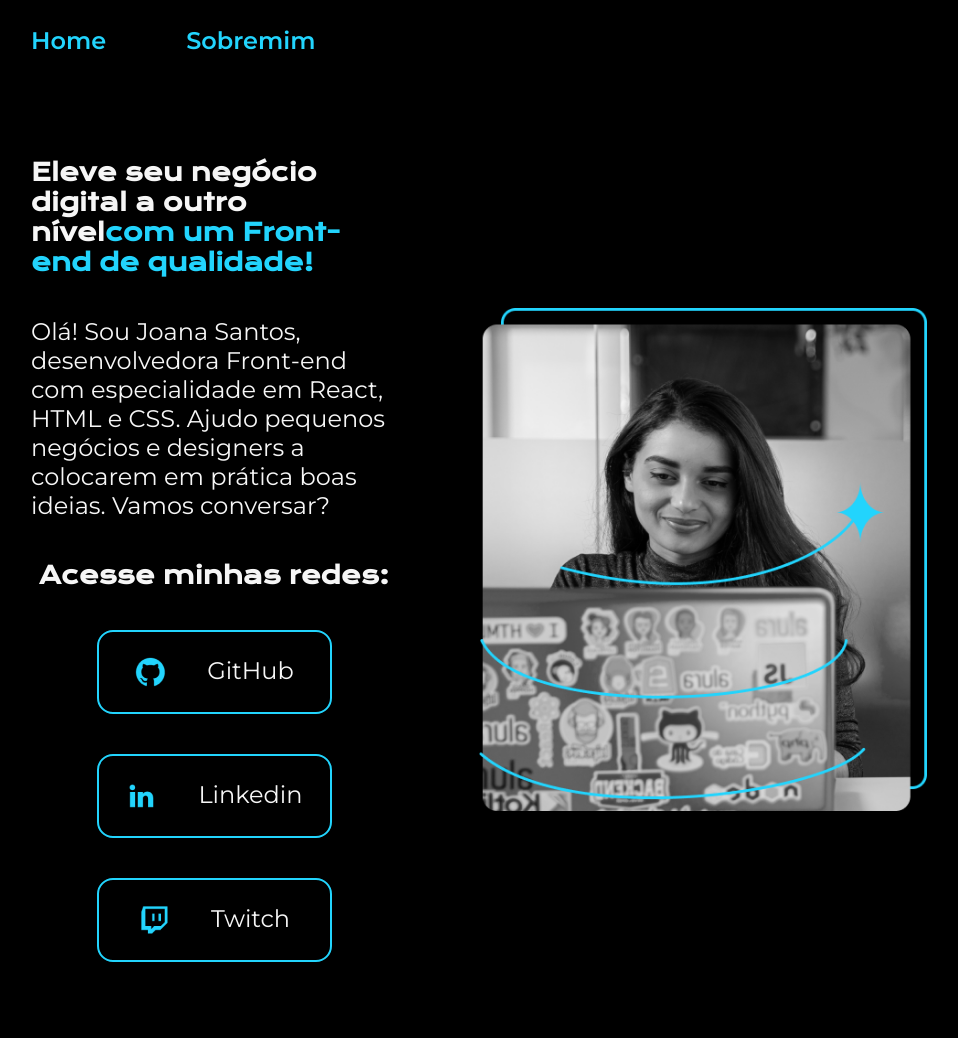
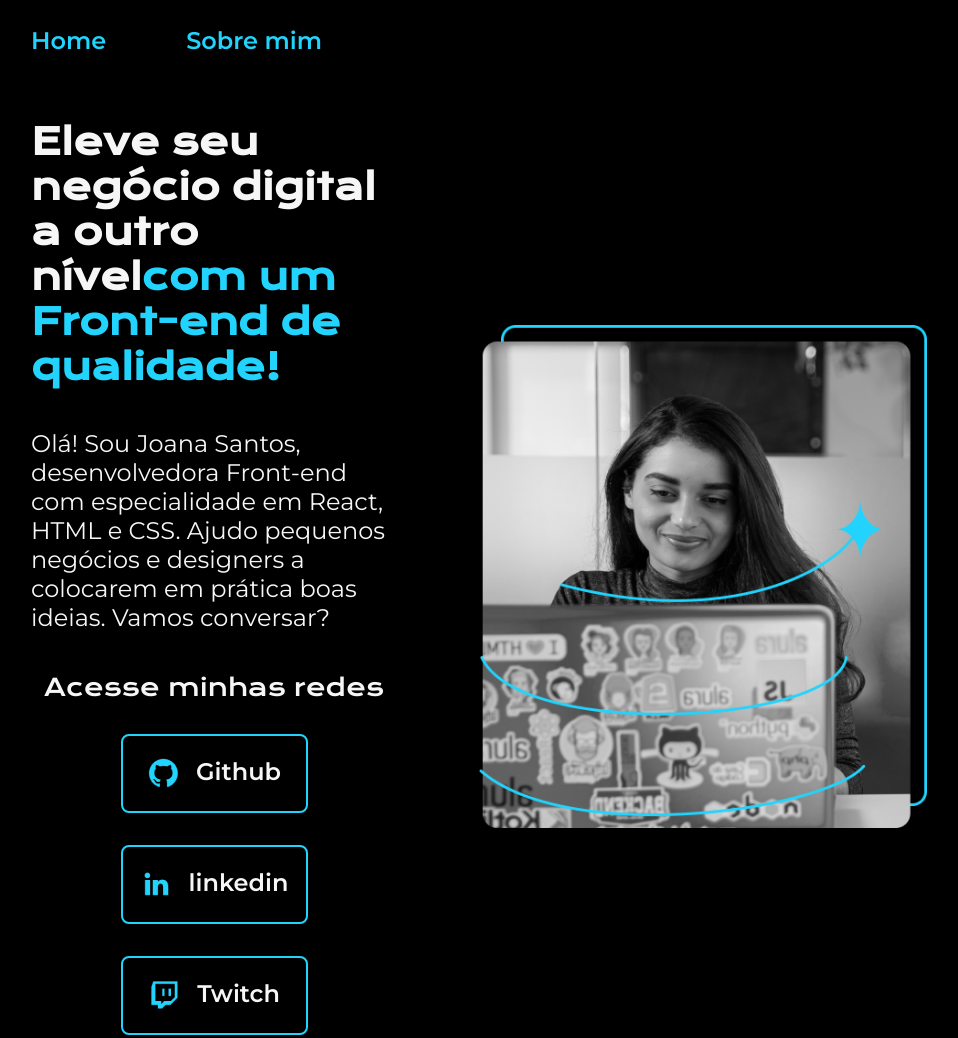
Before and after one commit to LuizFelipeMoraesSantos/rapositorio_aulas_alura, a plain HTML site: page index.html in a window 1280 px wide. Shown: the top 1038 px of the page, without its empty margins (161-1119 px from the left). Drawn offline with nearby package versions, Linux system fonts and the light colour scheme.

Commit message:
conserto de erros

```diff
--- a/index.html
+++ b/index.html
@@ -13,7 +13,7 @@
     <header class="cabecalho">
         <nav class="cabecalho__menu">
             <a class="cabecalho__menu__link" href="index.html">Home</a>
-            <a class="cabecalho__menu__link" href="about.html">Sobremim</a>
+            <a class="cabecalho__menu__link" href="about.html">Sobre mim</a>
         </nav>
     </header>
     <main class="apresentacao">
@@ -27,20 +27,19 @@
             colocarem em prática boas ideias. Vamos
             conversar?</p>
             <div class="apresentacao__links">
-                <h2 class="apresentacao__links__subtitulo">Acesse minhas redes:</h2>
-                <a class="apresentacao__links__link" href="https://github.com/">
-                    <img src="./assets/github.png" alt="">
-                    GitHub
+                <h2 class="apresentacao__links__subtitulo">Acesse minhas redes</h2>
+                <a class="apresentacao__links__navegacao" href="https://github.com/rafaballerini">
+                    <img src="./assets/github.png">
+                    Github
                 </a>
-                <a class="apresentacao__links__link" href="https://br.linkedin.com/">
-                    <img src="./assets/linkedin.png" alt="">
-                    Linkedin
+                <a class="apresentacao__links__navegacao" href="https://linkedin.com/in/rafaellaballerini">
+                    <img src="./assets/linkedin.png">
+                    linkedin
                 </a>
-                <a class="apresentacao__links__link" href="https://www.twitch.tv/">
-                    <img src="./assets/twitch.png" alt="">
+                <a class="apresentacao__links__navegacao" href="https://twitch.tv/guilimadev">
+                    <img src="./assets/twitch.png">
                     Twitch
                 </a>
-
             </div>
         </section>
         <img class="apresentacao__imagem" src="./assets/Imagem.png" alt="Foto da Joana Santos programando">
--- a/styles/style.css
+++ b/styles/style.css
@@ -1,15 +1,14 @@
 @import url('https://fonts.googleapis.com/css2?family=Krona+One&family=Montserrat:wght@400;600&display=swap');
 
+:root {
+    --cor-primaria: #000000;
+    --cor-secundaria: #F6F6F6;
+    --cor-terciaria: #22D4FD;
+    --cor-hover: #272727;
 
-:root{
-    --cor--primaria: #000000;
-    --cor--secundaria: #F6F6F6;
-    --cor--terciaria: #22D4FD;
-    --cor--hover: #272727;
-    --fonte--primaria: 'Krona One', sans-serif;
-    --fonte--secundaria: 'Montserrat', sans-serif;
+    --fonte-primaria: 'Krona One', sans-serif;
+    --fonte-secundaria: 'Montserrat', sans-serif;
 }
-
 *{
     margin: 0;
     padding: 0;
@@ -17,35 +16,25 @@
 
 body{
     box-sizing: border-box;
-    background-color: var(--cor--primaria);
-    color: var(--cor--secundaria);
+    background-color: var(--cor-primaria);
+    color: var(--cor-secundaria);
 }
-
 .cabecalho{
-    display: flex;
     padding: 2% 0% 0% 15%;
 }
-
 .cabecalho__menu{
     display: flex;
     gap: 80px;
 }
-.cabecalho__menu__link {
-    font-family: var(--fonte--secundaria);
+.cabecalho__menu__link{
+    font-family: var(--fonte-secundaria);
     font-size: 1.5rem;
     font-weight: 600;
-    color: var(--cor--terciaria);
+    color: var(--cor-terciaria);
     text-decoration: none;
 }
-
-
-
-.titulo-destaque{
-    color: var(--cor--terciaria);
-}
-
 .apresentacao{
-    margin: 8% 15%;
+    padding: 5% 15%;
     display: flex;
     align-items: center;
     justify-content: space-between;
@@ -59,61 +48,58 @@ body{
 }
 
 .apresentacao__conteudo__titulo{
-    font-size: 1.5rem;
-    font-family: var(--fonte--primaria);
+    font-size: 2.25rem;
+    font-family: var(--fonte-primaria);
 }
-
+.titulo-destaque{
+    color: var(--cor-terciaria);
+}
 .apresentacao__conteudo__texto{
     font-size: 1.5rem;
-    font-family: var(--fonte--secundaria);
+    font-family: var(--fonte-secundaria);
 }
 
 .apresentacao__links{
-
     display: flex;
     flex-direction: column;
+    justify-content: space-between;
     align-items: center;
-    justify-content: space-between;
-    gap: 40px;
+    gap: 32px;
 }
 .apresentacao__links__subtitulo{
-    font-family: var(--fonte--primaria);
-    font-weight: 400px;
+    font-family: var(--fonte-primaria);
+    font-weight: 400;
     font-size: 1.5rem;
-    color: #F6F6F6;
 }
-
-.apresentacao__links__link{
+.apresentacao__links__navegacao{
     display: flex;
     justify-content: center;
-    gap: 40px;
+    gap: 16px;
+    border: 2px solid var(--cor-terciaria);
     width: 50%;
-    border: 2px solid var(--cor--terciaria);
     text-align: center;
-    border-radius: 16px;
+    border-radius: 8px;
     font-size: 1.5rem;
-    font-weight: 50%;
-    padding:  24px;
+    font-weight: 600;
+    padding: 21.5px 0;
     text-decoration: none;
-    color: var(--cor--secundaria);
-    font-family: var(--fonte--secundaria);
+    color: var(--cor-secundaria);
+    font-family: var(--fonte-secundaria);
+}
+.apresentacao__links__link:hover{
+    background-color: var(--cor-hover);
 }
 .apresentacao__imagem{
     width: 50%;
 }
-
-.apresentacao__links__link:hover{
-    background-color: #272727;
-}
-
-.rodape {
+.rodape{
+    color: var(--cor-primaria);
+    background-color: var(--cor-terciaria);
     padding: 24px;
-    color: var(--cor--primaria);
-    background-color: var(--cor--terciaria);
     text-align: center;
-    font-family: var(--fonte--secundaria);
+    font-family: var(--fonte-secundaria);
     font-size: 1.5rem;
-    font-weight: 400px;
+    font-weight: 400;
 }
 
 @media (max-width: 1200px) {
@@ -125,10 +111,6 @@ body{
     }
     .apresentacao{
         flex-direction: column-reverse;
-        padding: 5%;
-    }
-    .apresentacao__conteudo{
-        width: auto;
     }
 
 }
```
